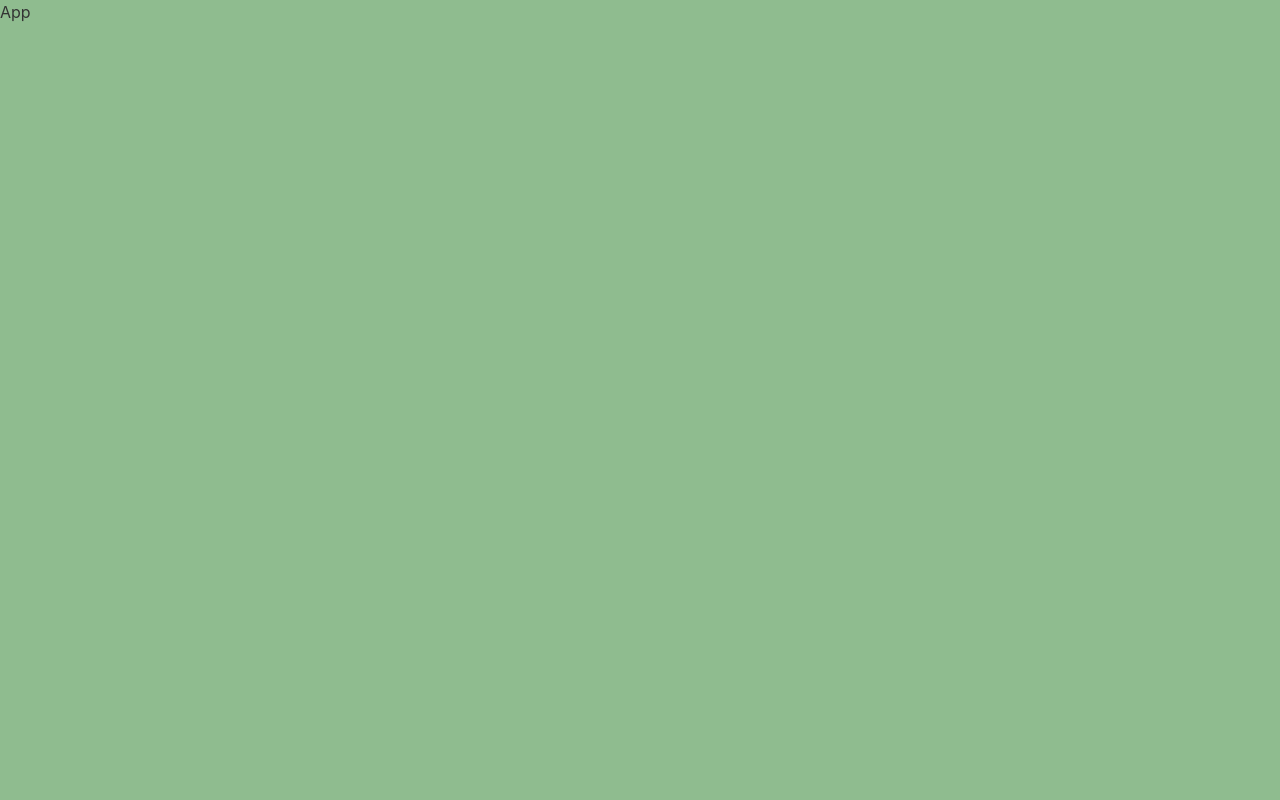
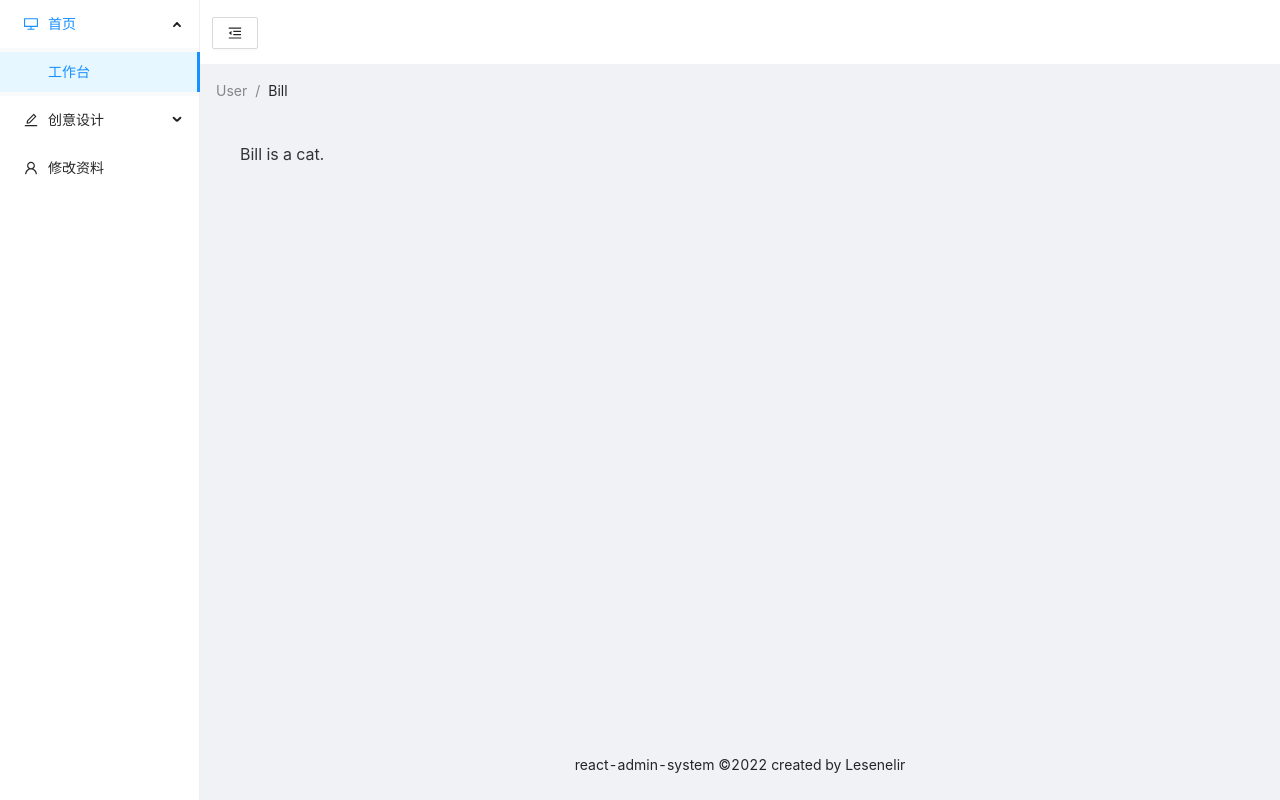
Before and after one commit to lesenelir/meta-react-admin, a React (Create React App) app in the folder admin-system/: page / in a window 1280 px wide. Built offline with nearby package versions, Linux system fonts and the light colour scheme.

Commit message:
feat: first setup App.jsx layout

```diff
--- a/admin-system/src/App.jsx
+++ b/admin-system/src/App.jsx
@@ -1,14 +1,92 @@
-import React from "react"
-import {Outlet} from "react-router-dom"
+import {
+  DesktopOutlined,
+  UserOutlined,
+  EditOutlined,
+  MenuUnfoldOutlined,
+  MenuFoldOutlined
+} from '@ant-design/icons';
+
+import { Breadcrumb, Layout, Menu, Button } from 'antd'
+
+import React, {useState} from "react"
+// import {Outlet} from "react-router-dom"
+
+const { Header, Content, Footer, Sider } = Layout
+
+
+function getItem(label, key, icon, children) { // 根据传入参数返回一个对象
+  return {
+    key,
+    icon,
+    children,
+    label
+  }
+}
+
+const items = [
+  getItem('首页', 'item1', <DesktopOutlined />, [
+      getItem('工作台', 'item1-sub1')
+  ]),
+  getItem('创意设计', 'item2', <EditOutlined />, [
+      getItem('文章列表', 'item2-sub1'),
+      getItem('富文本编辑器', 'item2-sub2')
+  ]),
+  getItem('修改资料', 'item3', <UserOutlined />),
+]
+
 
 // 后台页面
+//
 function App() {
+  const [collapsed, setCollapsed] = useState(false)
+
   return (
-      <div>
-        App
-        <Outlet/>
-      </div>
+      <Layout style={{ minHeight: '100vh' }}>
+        {/*左侧边栏*/}
+        <Sider
+            breakpoint="lg"
+            collapsed={collapsed}
+        >
+          <div className="logo" />
+          <Menu
+              style={{ minHeight: '100vh' }}
+              theme="light"
+              defaultOpenKeys={['item1']}
+              defaultSelectedKeys={['item1-sub1']}
+              mode="inline"
+              items={items}
+          />
+        </Sider>
+
+        {/*对右侧进行布局*/}
+        <Layout className="site-layout">
+          <Header className="site-layout-background" style={{ padding: 0, backgroundColor: '#fff' }}  >
+            <Button
+                style={{ marginLeft: '12px',marginBottom: 16 }}
+                onClick={() => setCollapsed(!collapsed)}
+            >
+              { collapsed ? <MenuUnfoldOutlined /> : <MenuFoldOutlined /> }
+            </Button>
+          </Header>
+
+          <Content style={{ margin: '0 16px' }}>
+            <Breadcrumb style={{ margin: '16px 0' }}>
+              <Breadcrumb.Item>User</Breadcrumb.Item>
+              <Breadcrumb.Item>Bill</Breadcrumb.Item>
+            </Breadcrumb>
+            <div className="site-layout-background" style={{ padding: 24, minHeight: 360 }}>
+              Bill is a cat.
+            </div>
+          </Content>
+
+          <Footer style={{ textAlign: 'center' }}>
+            react-admin-system ©2022 created by Lesenelir
+          </Footer>
+        </Layout>
+
+      </Layout>
   )
 }
 
+// <Outlet/>
 export default App
```
Also changed, not shown: 1 other file (tests, documents, lock files or other folders).
